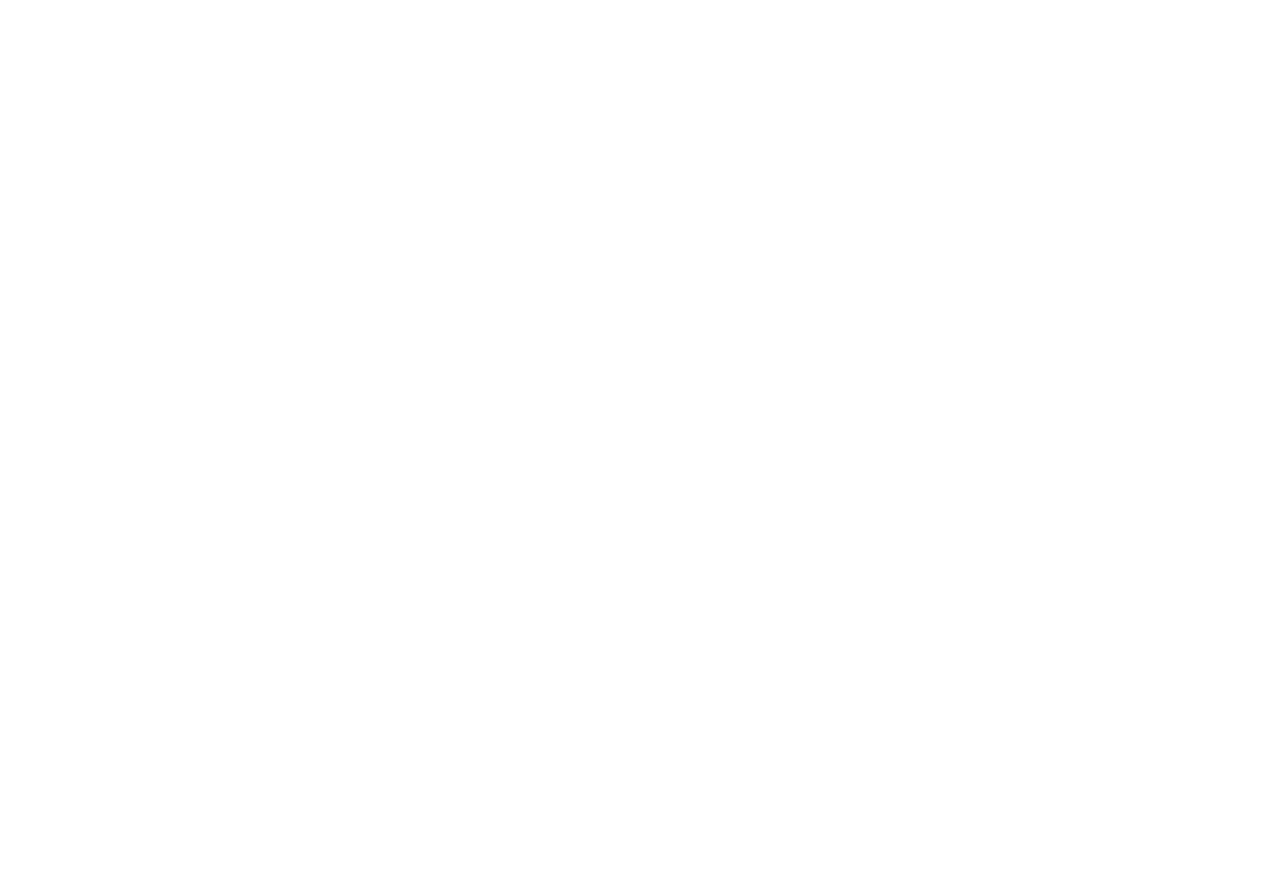
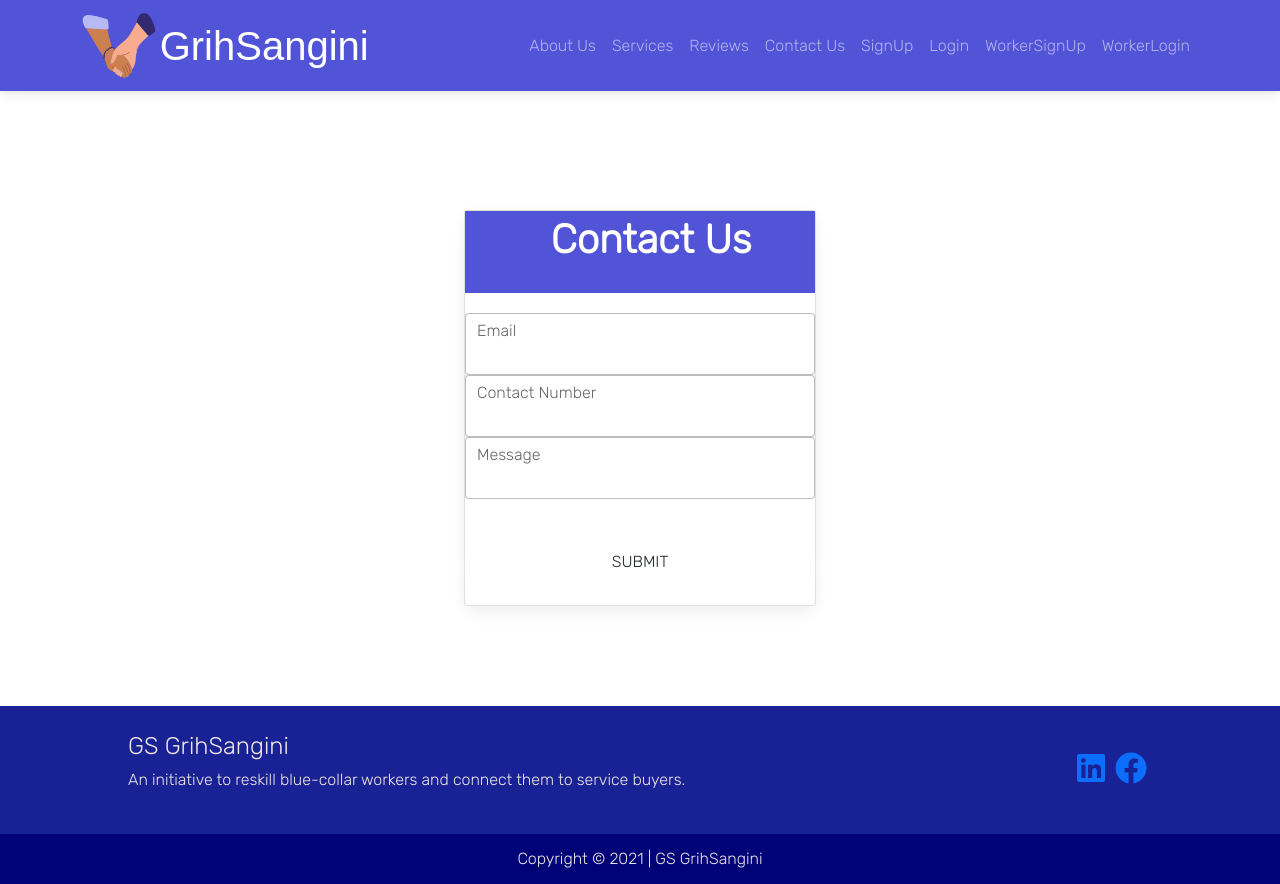
Before and after one commit to KaizenGirl1111/GSGrihSangini, a React (Create React App) app: page /Contact in a window 1280 px wide. Before the commit this address had no page. Before the commit the page ends 800 px from the top, so only its background shows below. Built offline with nearby package versions, Linux system fonts and the light colour scheme; a web font is replaced by a local one.

Commit message:
Contact us page added

```diff
--- a/src/Components/App/App.js
+++ b/src/Components/App/App.js
@@ -5,6 +5,7 @@
 import Signup from "./Signup";
 import Home from "./Home";
 import Login from "./Login"
+import ContactUS from './Contactus';
 import Workersignup from './Workersignup';
 import Workerlogin from './Workerlogin';
 
@@ -21,8 +22,10 @@
           <Route exact path="/" element={<Home />} />
           <Route path="/Signup" element={<Signup />} />
           <Route path="/Login" element={<Login />} />
+          <Route path="/Contact" element={<ContactUS />} />
           <Route path="/Workersignup" element={<Workersignup />} />
           <Route path="/Workerlogin" element={<Workerlogin />} />
+
          </Routes>
 
 
--- /dev/null
+++ b/src/Components/App/Contactus.js
@@ -0,0 +1,68 @@
+import React from "react";
+import "./signup.css";
+import { Link } from "react-router-dom";
+import NavigationBar from "./NavigationBar/NavigationBar";
+import Footer from "./Footer/Footer";
+import {
+  MDBInput,
+  MDBCol,
+  MDBRow,
+  MDBCheckbox,
+  MDBBtn,
+  MDBIcon,
+} from "mdb-react-ui-kit";
+
+function ContactUS() {
+  return (
+    <>
+      <NavigationBar />
+      <form
+        style={{
+          width: "22rem",
+          alignItems: "center",
+          justifyContent: "center",
+          margin: "auto",
+          marginBottom: "100px",
+          paddingTop: "150px",
+        }}
+      >
+        <div class="card">
+          <div class="block">
+            <h1 class="heading text-center mb-4">
+              <b>Contact Us</b>
+            </h1>
+          </div>
+
+          <MDBInput
+            className="mb-4"
+            type="email"
+            id="form2Example1"
+            label="Email"
+          />
+          <MDBInput
+            className="mb-4"
+            type="text"
+            id="form2Example1"
+            label="Contact Number"
+          />
+          <MDBInput
+            className="mb-4"
+            type="textarea"
+            id="form2Example1"
+            label="Message"
+          />
+
+          <div class="rem">
+            <MDBRow className="mb-4"></MDBRow>
+          </div>
+          <MDBBtn type="submit" className="mb-4" block color="white">
+            Submit
+          </MDBBtn>
+        </div>
+      </form>
+      <Footer />
+    </>
+  );
+}
+
+export default ContactUS;
--- a/src/Components/App/NavigationBar/NavigationBar.jsx
+++ b/src/Components/App/NavigationBar/NavigationBar.jsx
@@ -32,7 +32,7 @@
              <Nav.Link className="NavLink" href="#aboutus">About Us</Nav.Link>
              <Nav.Link className="NavLink" href="#services">Services</Nav.Link>
              <Nav.Link className="NavLink" href="#reviews">Reviews</Nav.Link>
-             <Nav.Link className="NavLink" href="mailto:gsgrihsangini@gmail.com">Contact Us</Nav.Link>
+             <Nav.Link className="NavLink" href="/Contact">Contact Us</Nav.Link>
              <Nav.Link className="NavLink" href="/Signup">SignUp</Nav.Link>
              <Nav.Link className="NavLink" href="/Login">Login</Nav.Link>
              <Nav.Link className="NavLink" href="/Workersignup">WorkerSignUp</Nav.Link>
```
